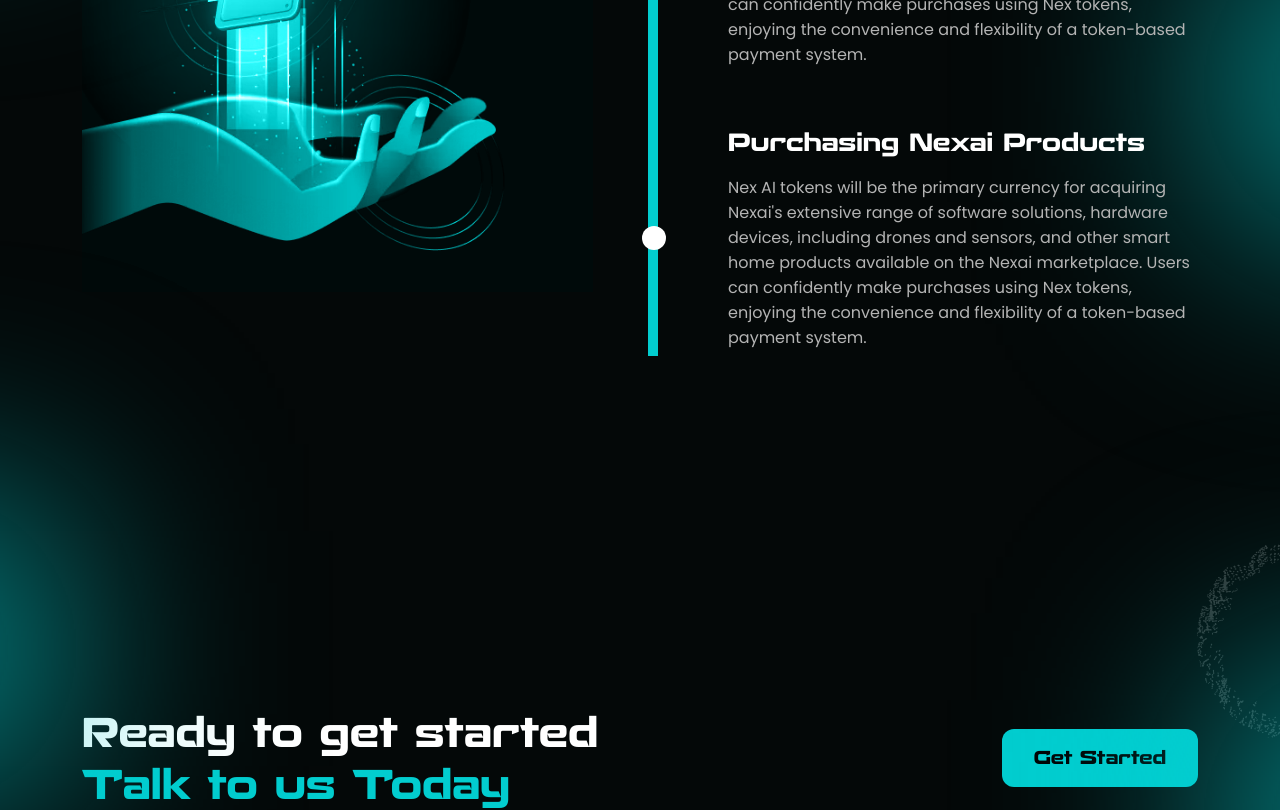
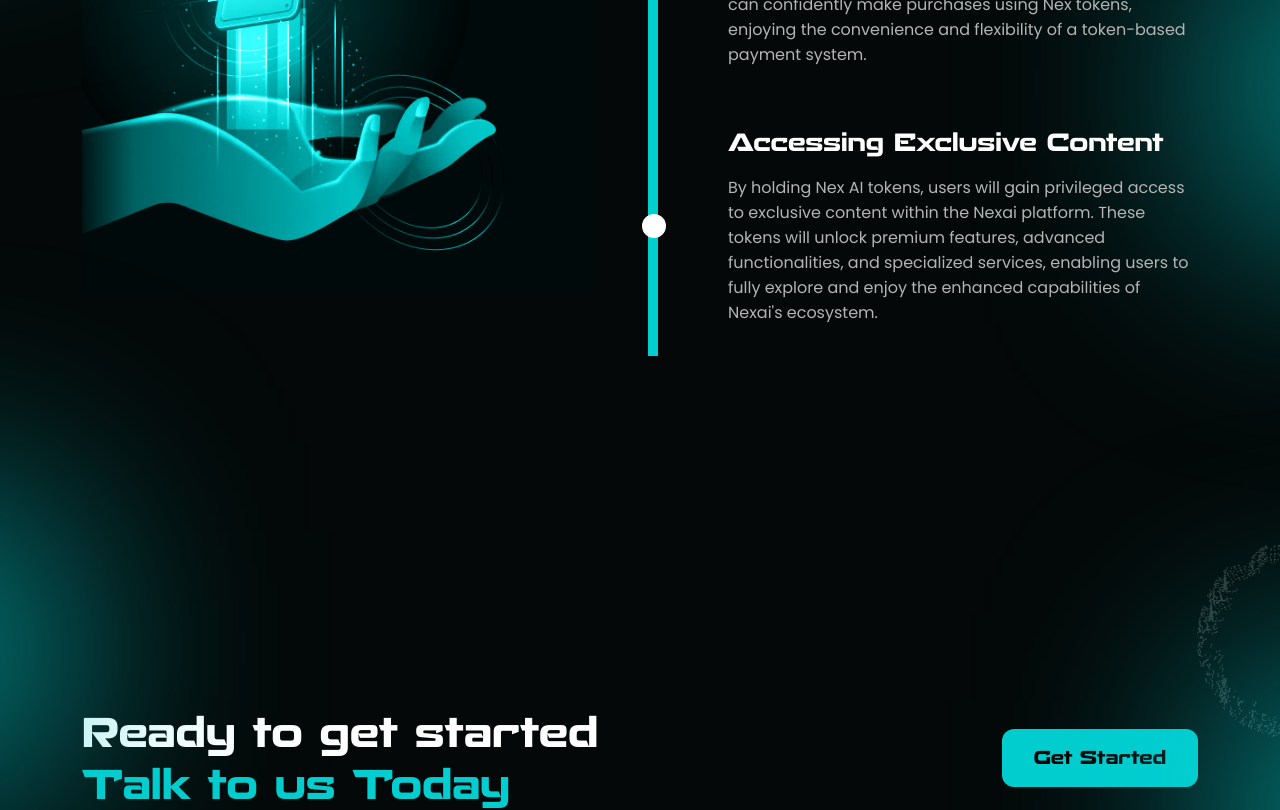
Before and after one commit to prince-372/nexai, a React (Create React App) app: page / in a window 1280 px wide. Shown: the part 5620-6430 px from the top of the page. Built offline with nearby package versions, Linux system fonts and the light colour scheme.

Commit message:
text modified

```diff
--- a/src/components/Token.jsx
+++ b/src/components/Token.jsx
@@ -27,31 +27,82 @@ const Token = () => {
               />
             </div>
           </div>
-          <div className='ps-2 my-[63px] h-[512px] overflow-y-scroll my-scroll'>
-                        <div className='after:flex after:w-[10px] relative after:absolute after:top-0 after:h-full after:rounded-full after:bg-[#02CDCF] flex flex-col after:z-0'>
+          <div className="ps-2 my-[63px] h-[512px] overflow-y-scroll my-scroll">
+            <div className="after:flex after:w-[10px] relative after:absolute after:top-0 after:h-full after:rounded-full after:bg-[#02CDCF] flex flex-col after:z-0">
               <div className="min-[567px]:mb-[60px] mb-[20px] relative before:w-6 before:h-6 before:rounded-full before:bg-white before:absolute before:-left-[6px] before:top-1/2 before:-translate-y-1/2 pl-[42px] sm:pl-20 before:z-10">
-                                <h3 className=' min-[567px]:text-2xl text-[18px] min-[567px]:pb-4 font-bold font-recharge leading-6 text-white'>Purchasing Nexai Products</h3>
-                                <p className='min-[567px]:text-base text-[12px] font-poppins min-[567px]:leading-[25px] font-normal text-[#B4B4B4]'>Nex AI tokens will be the primary currency for acquiring Nexai's extensive range of software solutions, hardware devices, including drones and sensors, and other smart home products available on the Nexai marketplace. Users can confidently make purchases using Nex tokens, enjoying the convenience and flexibility of a token-based payment system.</p>
+                <h3 className=" min-[567px]:text-2xl text-[18px] min-[567px]:pb-4 font-bold font-recharge leading-6 text-white">
+                  Purchasing Nexai Products
+                </h3>
+                <p className="min-[567px]:text-base text-[12px] font-poppins min-[567px]:leading-[25px] font-normal text-[#B4B4B4]">
+                  Nex AI tokens will be the primary currency for acquiring
+                  Nexai's extensive range of software solutions, hardware
+                  devices, including drones and sensors, and other smart home
+                  products available on the Nexai marketplace. Users can
+                  confidently make purchases using Nex tokens, enjoying the
+                  convenience and flexibility of a token-based payment system.
+                </p>
               </div>
               <div className="min-[567px]:mb-[60px] mb-[20px] relative before:w-6 before:h-6 before:rounded-full before:bg-white before:absolute before:-left-[6px] before:top-1/2 before:-translate-y-1/2 pl-[42px] sm:pl-20 before:z-10">
-                                <h3 className=' min-[567px]:text-2xl text-[18px] min-[567px]:pb-4 font-bold font-recharge leading-6 text-white'>Purchasing Nexai Products</h3>
-                                <p className='min-[567px]:text-base text-[12px] font-poppins min-[567px]:leading-[25px] font-normal text-[#B4B4B4]'>Nex AI tokens will be the primary currency for acquiring Nexai's extensive range of software solutions, hardware devices, including drones and sensors, and other smart home products available on the Nexai marketplace. Users can confidently make purchases using Nex tokens, enjoying the convenience and flexibility of a token-based payment system.</p>
+                <h3 className=" min-[567px]:text-2xl text-[18px] min-[567px]:pb-4 font-bold font-recharge leading-6 text-white">
+                  Accessing Exclusive Content
+                </h3>
+                <p className="min-[567px]:text-base text-[12px] font-poppins min-[567px]:leading-[25px] font-normal text-[#B4B4B4]">
+                  By holding Nex AI tokens, users will gain privileged access to
+                  exclusive content within the Nexai platform. These tokens will
+                  unlock premium features, advanced functionalities, and
+                  specialized services, enabling users to fully explore and
+                  enjoy the enhanced capabilities of Nexai's ecosystem.
+                </p>
               </div>
               <div className="min-[567px]:mb-[60px] mb-[20px] relative before:w-6 before:h-6 before:rounded-full before:bg-white before:absolute before:-left-[6px] before:top-1/2 before:-translate-y-1/2 pl-[42px] sm:pl-20 before:z-10">
-                                <h3 className=' min-[567px]:text-2xl text-[18px] min-[567px]:pb-4 font-bold font-recharge leading-6 text-white'>Purchasing Nexai Products</h3>
-                                <p className='min-[567px]:text-base text-[12px] font-poppins min-[567px]:leading-[25px] font-normal text-[#B4B4B4]'>Nex AI tokens will be the primary currency for acquiring Nexai's extensive range of software solutions, hardware devices, including drones and sensors, and other smart home products available on the Nexai marketplace. Users can confidently make purchases using Nex tokens, enjoying the convenience and flexibility of a token-based payment system.</p>
+                <h3 className=" min-[567px]:text-2xl text-[18px] min-[567px]:pb-4 font-bold font-recharge leading-6 text-white">
+                  Purchasing Nexai Products
+                </h3>
+                <p className="min-[567px]:text-base text-[12px] font-poppins min-[567px]:leading-[25px] font-normal text-[#B4B4B4]">
+                  Nex AI tokens will be the primary currency for acquiring
+                  Nexai's extensive range of software solutions, hardware
+                  devices, including drones and sensors, and other smart home
+                  products available on the Nexai marketplace. Users can
+                  confidently make purchases using Nex tokens, enjoying the
+                  convenience and flexibility of a token-based payment system.
+                </p>
               </div>
               <div className="min-[567px]:mb-[60px] mb-[20px] relative before:w-6 before:h-6 before:rounded-full before:bg-white before:absolute before:-left-[6px] before:top-1/2 before:-translate-y-1/2 pl-[42px] sm:pl-20 before:z-10">
-                                <h3 className=' min-[567px]:text-2xl text-[18px] min-[567px]:pb-4 font-bold font-recharge leading-6 text-white'>Purchasing Nexai Products</h3>
-                                <p className='min-[567px]:text-base text-[12px] font-poppins min-[567px]:leading-[25px] font-normal text-[#B4B4B4]'>Nex AI tokens will be the primary currency for acquiring Nexai's extensive range of software solutions, hardware devices, including drones and sensors, and other smart home products available on the Nexai marketplace. Users can confidently make purchases using Nex tokens, enjoying the convenience and flexibility of a token-based payment system.</p>
+                <h3 className=" min-[567px]:text-2xl text-[18px] min-[567px]:pb-4 font-bold font-recharge leading-6 text-white">
+                Accessing Exclusive Content
+                </h3>
+                <p className="min-[567px]:text-base text-[12px] font-poppins min-[567px]:leading-[25px] font-normal text-[#B4B4B4]">
+                  By holding Nex AI tokens, users will gain privileged access to
+                  exclusive content within the Nexai platform. These tokens will
+                  unlock premium features, advanced functionalities, and
+                  specialized services, enabling users to fully explore and
+                  enjoy the enhanced capabilities of Nexai's ecosystem.
+                </p>
               </div>
               <div className="min-[567px]:mb-[60px] mb-[20px] relative before:w-6 before:h-6 before:rounded-full before:bg-white before:absolute before:-left-[6px] before:top-1/2 before:-translate-y-1/2 pl-[42px] sm:pl-20 before:z-10">
-                                <h3 className=' min-[567px]:text-2xl text-[18px] min-[567px]:pb-4 font-bold font-recharge leading-6 text-white'>Purchasing Nexai Products</h3>
-                                <p className='min-[567px]:text-base text-[12px] font-poppins min-[567px]:leading-[25px] font-normal text-[#B4B4B4]'>Nex AI tokens will be the primary currency for acquiring Nexai's extensive range of software solutions, hardware devices, including drones and sensors, and other smart home products available on the Nexai marketplace. Users can confidently make purchases using Nex tokens, enjoying the convenience and flexibility of a token-based payment system.</p>
+                <h3 className=" min-[567px]:text-2xl text-[18px] min-[567px]:pb-4 font-bold font-recharge leading-6 text-white">
+                  Purchasing Nexai Products
+                </h3>
+                <p className="min-[567px]:text-base text-[12px] font-poppins min-[567px]:leading-[25px] font-normal text-[#B4B4B4]">
+                  Nex AI tokens will be the primary currency for acquiring
+                  Nexai's extensive range of software solutions, hardware
+                  devices, including drones and sensors, and other smart home
+                  products available on the Nexai marketplace. Users can
+                  confidently make purchases using Nex tokens, enjoying the
+                  convenience and flexibility of a token-based payment system.
+                </p>
               </div>
               <div className="min-[567px]:mb-[60px] mb-[20px] relative before:w-6 before:h-6 before:rounded-full before:bg-white before:absolute before:-left-[6px] before:top-1/2 before:-translate-y-1/2 pl-[42px] sm:pl-20 before:z-10">
-                                <h3 className=' min-[567px]:text-2xl text-[18px] min-[567px]:pb-4 font-bold font-recharge leading-6 text-white'>Purchasing Nexai Products</h3>
-                                <p className='min-[567px]:text-base text-[12px] font-poppins min-[567px]:leading-[25px] font-normal text-[#B4B4B4]'>Nex AI tokens will be the primary currency for acquiring Nexai's extensive range of software solutions, hardware devices, including drones and sensors, and other smart home products available on the Nexai marketplace. Users can confidently make purchases using Nex tokens, enjoying the convenience and flexibility of a token-based payment system.</p>
+                <h3 className=" min-[567px]:text-2xl text-[18px] min-[567px]:pb-4 font-bold font-recharge leading-6 text-white">
+                Accessing Exclusive Content
+                </h3>
+                <p className="min-[567px]:text-base text-[12px] font-poppins min-[567px]:leading-[25px] font-normal text-[#B4B4B4]">
+                By holding Nex AI tokens, users will gain privileged access to
+                  exclusive content within the Nexai platform. These tokens will
+                  unlock premium features, advanced functionalities, and
+                  specialized services, enabling users to fully explore and
+                  enjoy the enhanced capabilities of Nexai's ecosystem.
+                </p>
               </div>
             </div>
           </div>
```
Lines whose indentation alone changed are shown as unchanged.
